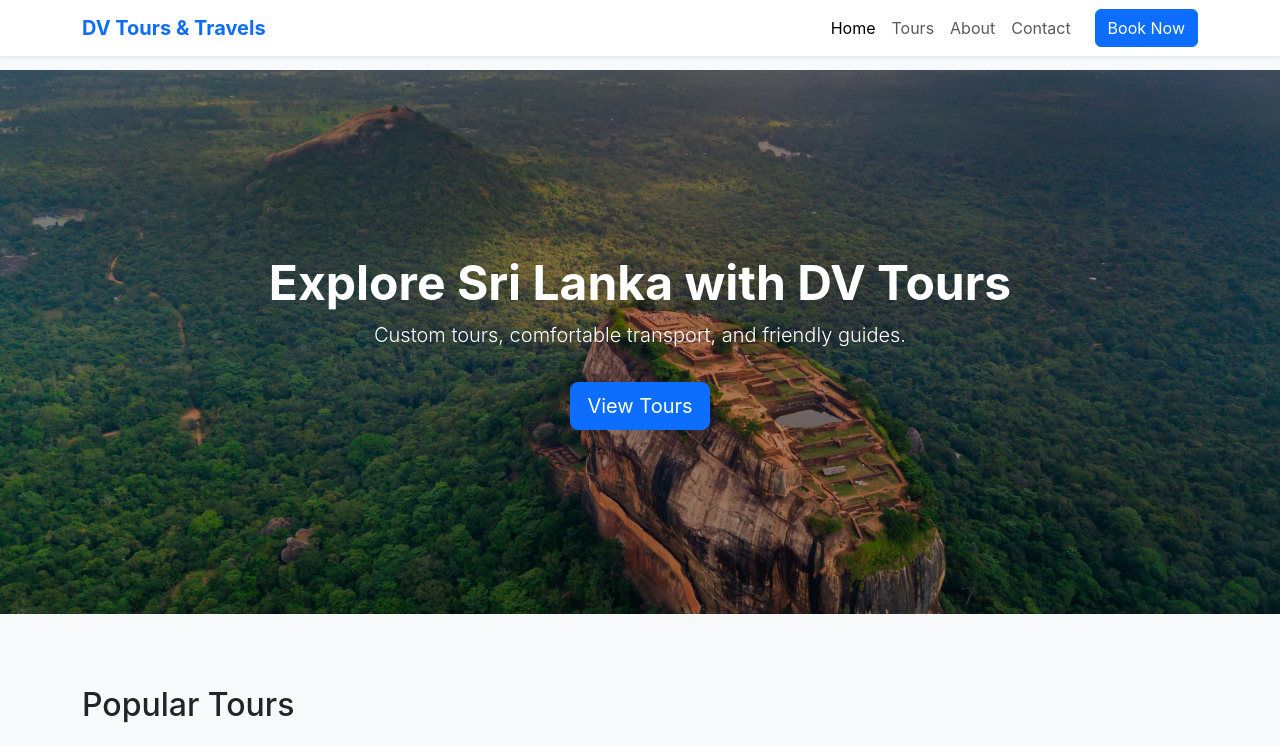
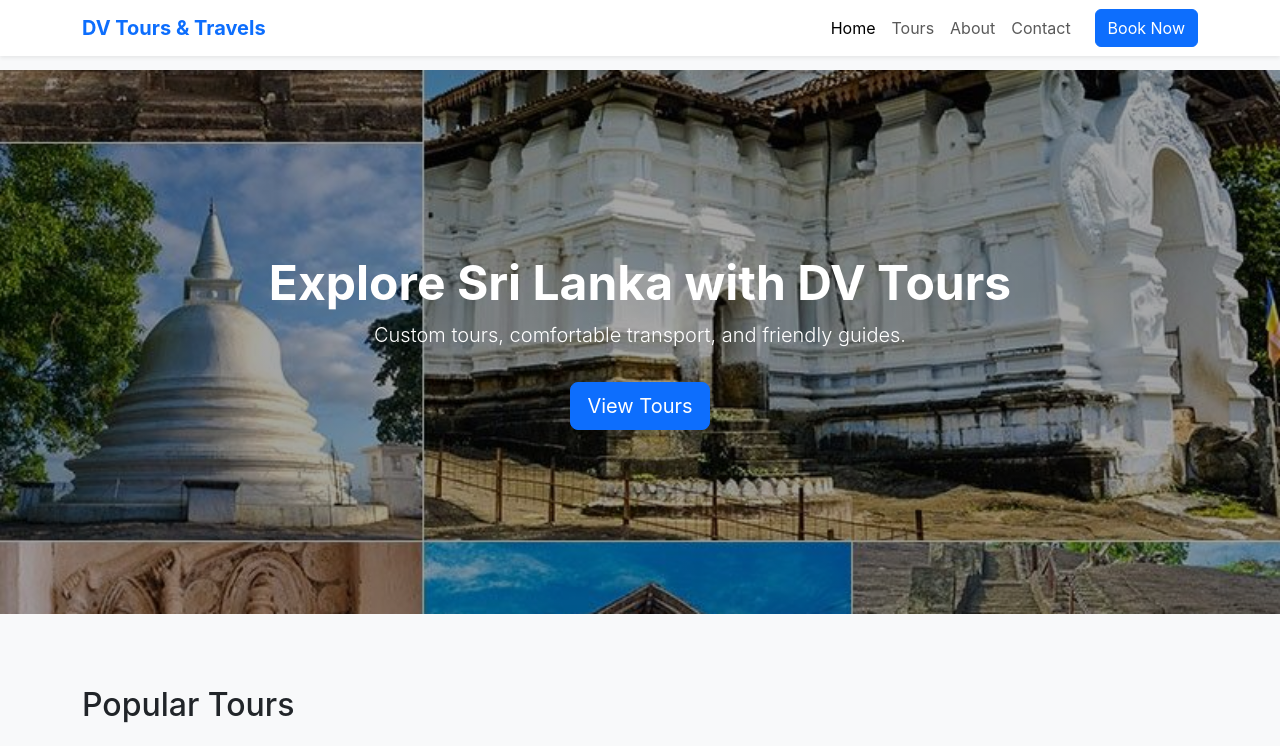
Before and after one commit to dilantharaka22759/dv_tours_new, a React (Vite) app: page / in a window 1280 px wide. Shown: the top 746 px of the page. Built offline with nearby package versions, Linux system fonts and the light colour scheme; grey boxes are pictures that could not be loaded.

Commit message:
Initial commit for dv_tours_new

```diff
--- a/src/index.css
+++ b/src/index.css
@@ -2,7 +2,7 @@
 --primary:#0d6efd;
 }
 body{background:#f8f9fa;font-family:Inter, system-ui, -apple-system, 'Segoe UI', Roboto, 'Helvetica Neue', Arial}
-.hero{background-image: linear-gradient(rgba(0,0,0,0.35), rgba(0,0,0,0.35)), url('/assets/hero.jpg');background-size:cover;background-position:center;height:68vh;display:flex;align-items:center}
+.hero{background-image: linear-gradient(rgba(0,0,0,0.35), rgba(0,0,0,0.35)), url('/assets/tour1.jpg');background-size:cover;background-position:center;height:68vh;display:flex;align-items:center}
 .hero .container{color:#fff}
 .card-hover{transition:transform .22s, box-shadow .22s}
 .card-hover:hover{transform:translateY(-6px);box-shadow:0 10px 30px rgba(0,0,0,.12)}
```
